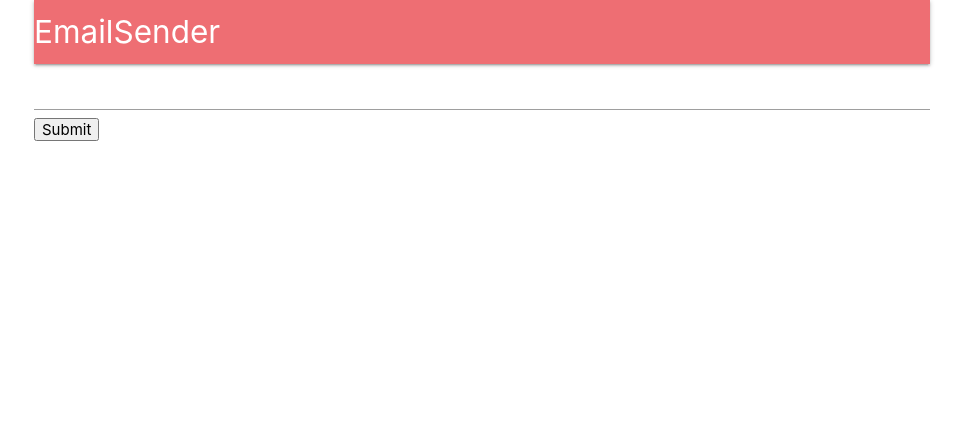
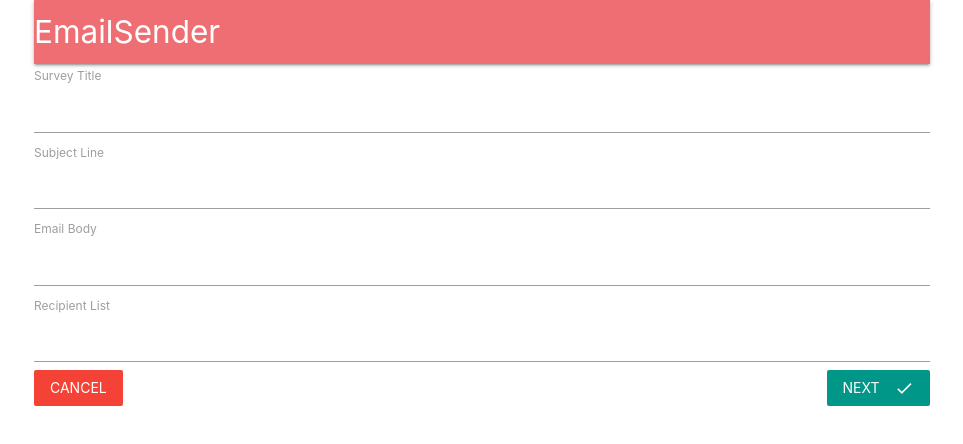
Before and after one commit to Grauero/EmailSender, a React (Create React App) app in the folder client/: page /surveys/new in a window 1280 px wide. Shown: the top 444 px of the page, without its empty margins (158-1121 px from the left). Built offline with nearby package versions, Linux system fonts and the light colour scheme; no server answers.

Commit message:
Created SurveyForm, SurveyField components

```diff
--- a/client/src/components/App.js
+++ b/client/src/components/App.js
@@ -17,16 +17,14 @@
 
   render() {
     return (
+      <BrowserRouter>
         <div className="container">
-        <BrowserRouter>
-          <div>
           <Header />
           <Route exact path="/" component={Landing} />
           <Route exact path="/surveys" component={Dashboard} />
           <Route exact path="/surveys/new" component={SurveyNew} />
         </div>
       </BrowserRouter>
-      </div>
     );
   }
 }
--- /dev/null
+++ b/client/src/components/surveys/SurveyField.js
@@ -0,0 +1,10 @@
+import React from 'react';
+
+const SurveyField = ({ input, label }) => (
+  <div>
+    <label>{label}</label>
+    <input {...input} />
+  </div>
+);
+
+export default SurveyField;
--- a/client/src/components/surveys/SurveyForm.js
+++ b/client/src/components/surveys/SurveyForm.js
@@ -1,19 +1,45 @@
-import React, { Component } from 'react';
+import React from 'react';
 import PropTypes from 'prop-types';
+import { Link } from 'react-router-dom';
 import { reduxForm, Field } from 'redux-form';
 
-class SurveyForm extends Component {
-  render() {
-    return (
-      <div>
-        <form onSubmit={this.props.handleSubmit(values => console.log(values))}>
-          <Field type="text" name="surveyTitle" component="input" />
-          <button type="submit">Submit</button>
-        </form>
-      </div>
-    );
+import SurveyField from './SurveyField';
+
+const SurveyForm = ({ handleSubmit }) => {
+  const FIELDS = [
+    { label: 'Survey Title', name: 'title' },
+    { label: 'Subject Line', name: 'subject' },
+    { label: 'Email Body', name: 'body' },
+    { label: 'Recipient List', name: 'emails' }
+  ];
+
+  function renderFields() {
+    return FIELDS.map(({ label, name }) => (
+      <Field
+        key={name}
+        component={SurveyField}
+        type="text"
+        label={label}
+        name={name}
+      />
+    ));
   }
-}
+
+  return (
+    <div>
+      <form onSubmit={handleSubmit(values => console.log(values))}>
+        {renderFields()}
+        <Link to="/surveys" className="red btn-flat white-text">
+          Cancel
+        </Link>
+        <button type="submit" className="teal btn-flat right white-text">
+          Next
+          <i className="material-icons right">done</i>
+        </button>
+      </form>
+    </div>
+  );
+};
 
 SurveyForm.propTypes = {
   handleSubmit: PropTypes.func.isRequired
```
Lines whose indentation alone changed are shown as unchanged.
